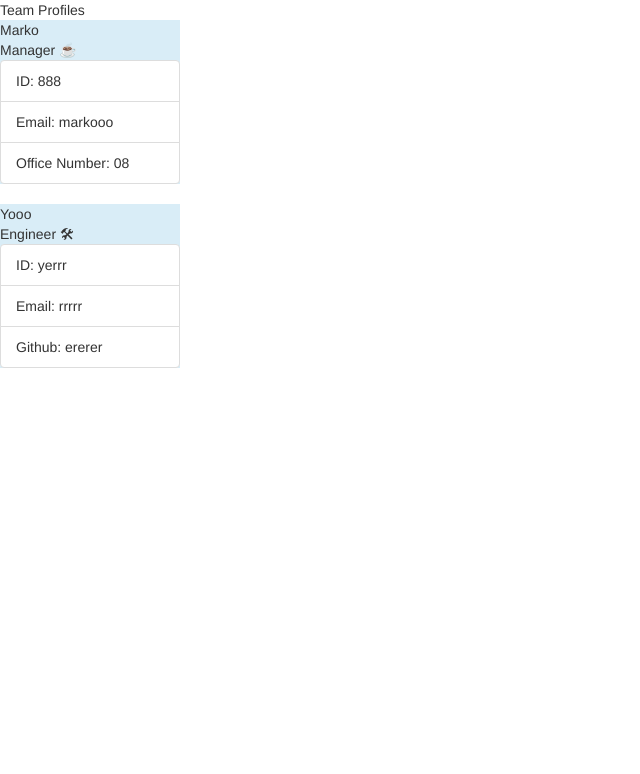
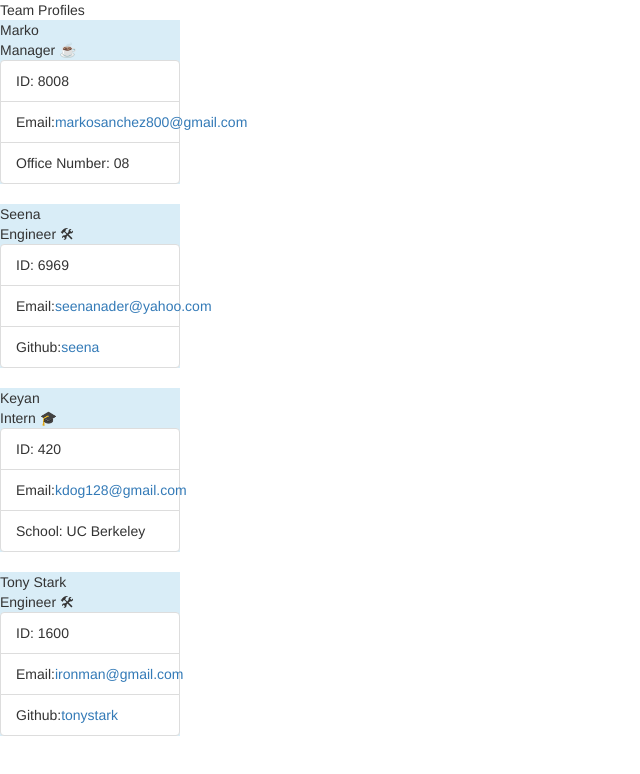
Before and after one commit to markosanchez800/team-profile-generator, a plain HTML site: page teamprofile.html in a window 1280 px wide. Shown: the whole page, without its empty margins (0-640 px from the left). Drawn offline with nearby package versions, Linux system fonts and the light colour scheme.

Commit message:
all emails and github links are now clickable

```diff
--- a/teamprofile.html
+++ b/teamprofile.html
@@ -19,19 +19,41 @@
         <div class="card-header">Manager ☕️</div>
         <div class="card-body">
         <ul class="list-group list-group-flush">
-        <li class="list-group-item">ID: 888</li>
-        <li class="list-group-item">Email: markooo</li>
+        <li class="list-group-item">ID: 8008</li>
+        <li class="list-group-item">Email:<a href="mailto:markosanchez800@gmail.com">markosanchez800@gmail.com</a></li>
         <li class="list-group-item">Office Number: 08</li>
         </div>
         </div>
 
                              <div class="card text-dark bg-info mb-3" style="max-width: 18rem;">
-                             <div class="card-header">Yooo</div>
+                             <div class="card-header">Seena</div>
                              <div class="card-header">Engineer 🛠</div>
                              <div class="card-body">
                              <ul class="list-group list-group-flush">
-                             <li class="list-group-item">ID: yerrr</li>
-                             <li class="list-group-item">Email: rrrrr</li>
-                             <li class="list-group-item">Github: ererer</li>
+                             <li class="list-group-item">ID: 6969</li>
+                             <li class="list-group-item">Email:<a href="mailto:seenanader@yahoo.com">seenanader@yahoo.com</a></li>
+                             <li class="list-group-item">Github:<a href="https://github.com/seena">seena</a></li>
                              </div>
                              </div>
+
+                            <div class="card text-dark bg-info mb-3" style="max-width: 18rem;">
+                             <div class="card-header">Keyan</div>
+                             <div class="card-header">Intern 🎓</div>
+                             <div class="card-body">
+                             <ul class="list-group list-group-flush">
+                             <li class="list-group-item">ID: 420</li>
+                             <li class="list-group-item">Email:<a href="mailto:kdog128@gmail.com">kdog128@gmail.com</a></li>
+                             <li class="list-group-item">School: UC Berkeley</li>
+                             </div>
+                             </div>
+
+                             <div class="card text-dark bg-info mb-3" style="max-width: 18rem;">
+                             <div class="card-header">Tony Stark</div>
+                             <div class="card-header">Engineer 🛠</div>
+                             <div class="card-body">
+                             <ul class="list-group list-group-flush">
+                             <li class="list-group-item">ID: 1600</li>
+                             <li class="list-group-item">Email:<a href="mailto:ironman@gmail.com">ironman@gmail.com</a></li>
+                             <li class="list-group-item">Github:<a href="https://github.com/tonystark">tonystark</a></li>
+                             </div>
+                             </div>
```
Also changed, not shown: index.js (+4 -4 lines).
